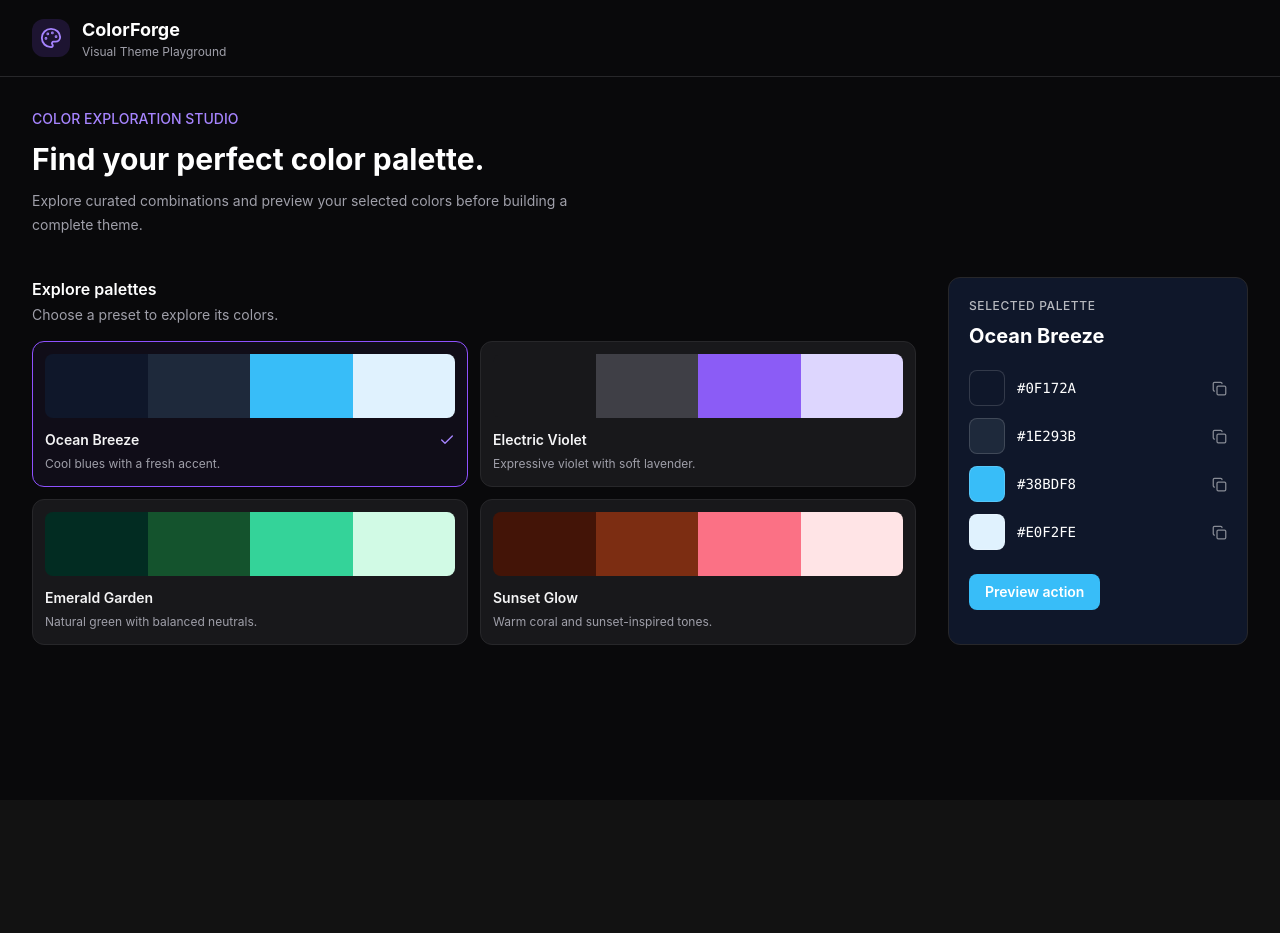
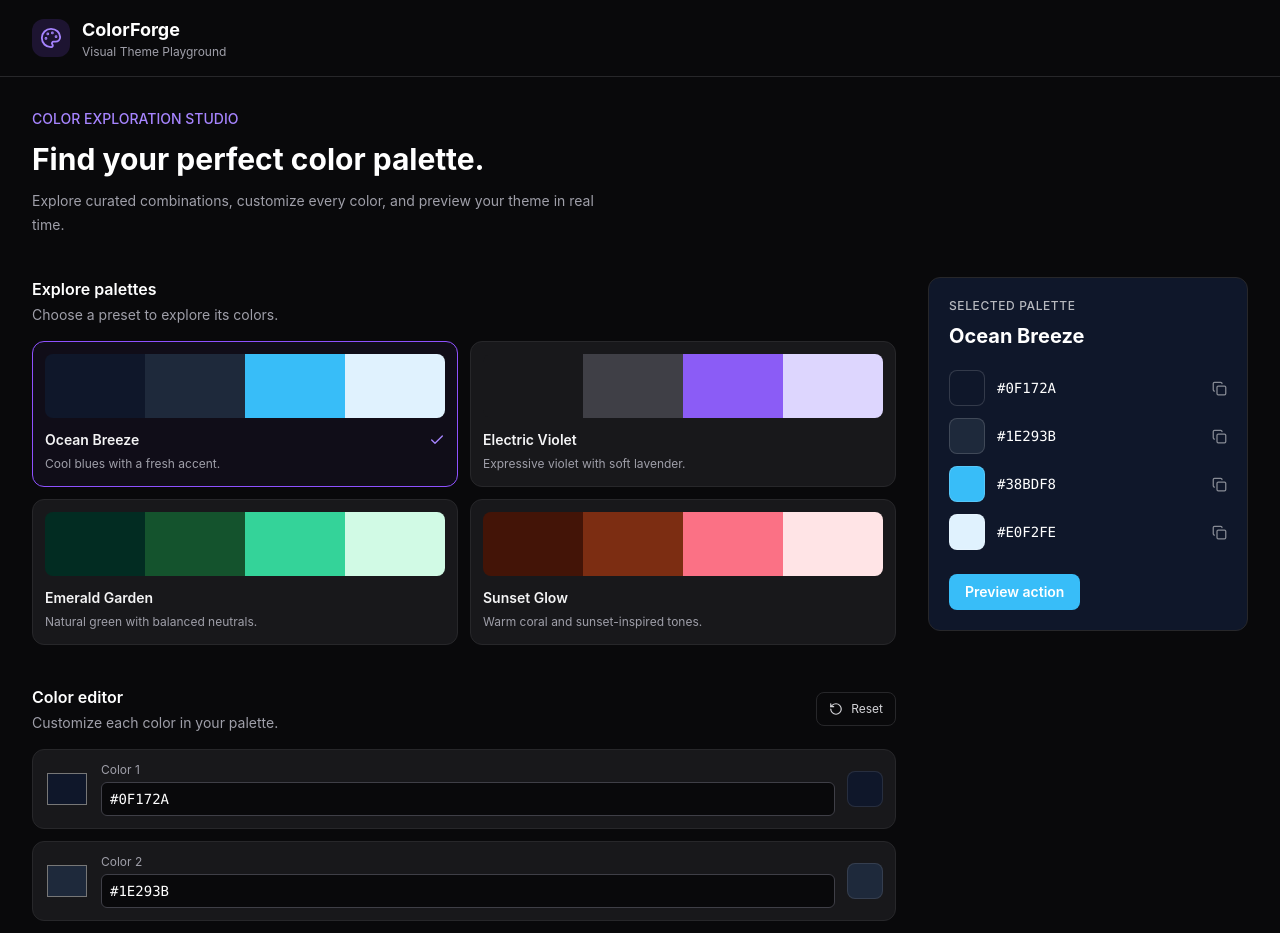
Before and after one commit to KrehantGajjar10/ColorForge, a React (Vite) app in the folder colorforge/: page / in a window 1280 px wide. Shown: the top 933 px of the page. Before the commit the page ends 800 px from the top, so only its background shows below. Built offline with nearby package versions, Linux system fonts and the light colour scheme.

Commit message:
feat: add interactive palette color editor

```diff
--- /dev/null
+++ b/colorforge/src/components/palette/PaletteEditor.tsx
@@ -0,0 +1,121 @@
+import { useState } from "react";
+import { RotateCcw } from "lucide-react";
+import type { Palette } from "../../types";
+
+interface PaletteEditorProps {
+  palette: Palette;
+  onChange: (palette: Palette) => void;
+  onReset: () => void;
+}
+
+export default function PaletteEditor({
+  palette,
+  onChange,
+  onReset,
+}: PaletteEditorProps) {
+  const [hexValues, setHexValues] = useState<Record<number, string>>({});
+
+  function updateColor(index: number, color: string) {
+    const colors = [...palette.colors];
+    colors[index] = color;
+
+    onChange({
+      ...palette,
+      colors,
+      ...(index === 0 ? { background: color } : {}),
+      ...(index === 2 ? { primary: color } : {}),
+    });
+
+    setHexValues((current) => {
+      const next = { ...current };
+      delete next[index];
+      return next;
+    });
+  }
+
+  function updateHex(index: number, value: string) {
+    setHexValues((current) => ({
+      ...current,
+      [index]: value,
+    }));
+
+    if (/^#[0-9a-fA-F]{6}$/.test(value)) {
+      updateColor(index, value);
+    }
+  }
+
+  function resetHex(index: number) {
+    setHexValues((current) => {
+      const next = { ...current };
+      delete next[index];
+      return next;
+    });
+  }
+
+  return (
+    <section>
+      <div className="mb-4 flex items-center justify-between gap-3">
+        <div>
+          <h3 className="font-semibold text-white">Color editor</h3>
+          <p className="mt-1 text-sm text-zinc-400">
+            Customize each color in your palette.
+          </p>
+        </div>
+
+        <button
+          type="button"
+          onClick={() => {
+            setHexValues({});
+            onReset();
+          }}
+          className="flex items-center gap-2 rounded-lg border border-zinc-800 px-3 py-2 text-xs text-zinc-300 transition hover:bg-zinc-900"
+        >
+          <RotateCcw size={14} />
+          Reset
+        </button>
+      </div>
+
+      <div className="space-y-3">
+        {palette.colors.map((color, index) => (
+          <div
+            key={`${palette.id}-${index}`}
+            className="flex items-center gap-3 rounded-xl border border-zinc-800 bg-zinc-900 p-3"
+          >
+            <input
+              type="color"
+              aria-label={`Choose color ${index + 1}`}
+              value={color}
+              onChange={(event) => updateColor(index, event.target.value)}
+              className="h-10 w-11 shrink-0 cursor-pointer rounded-lg border-0 bg-transparent"
+            />
+
+            <div className="min-w-0 flex-1">
+              <label
+                htmlFor={`hex-${palette.id}-${index}`}
+                className="mb-1 block text-xs text-zinc-400"
+              >
+                Color {index + 1}
+              </label>
+
+              <input
+                id={`hex-${palette.id}-${index}`}
+                value={hexValues[index] ?? color}
+                onChange={(event) => updateHex(index, event.target.value)}
+                onBlur={() => resetHex(index)}
+                maxLength={7}
+                spellCheck={false}
+                autoComplete="off"
+                className="w-full rounded-md border border-zinc-700 bg-zinc-950 px-2 py-1.5 font-mono text-sm uppercase text-white outline-none focus:border-violet-500"
+              />
+            </div>
+
+            <div
+              className="h-9 w-9 shrink-0 rounded-lg border border-white/10"
+              style={{ backgroundColor: color }}
+            />
+          </div>
+        ))}
+      </div>
+    </section>
+  );
+}
--- a/colorforge/src/pages/HomePage.tsx
+++ b/colorforge/src/pages/HomePage.tsx
@@ -1,10 +1,19 @@
 import { useState } from "react";
 import { palettes } from "../data/palettes";
+import PaletteEditor from "../components/palette/PaletteEditor";
 import PaletteGallery from "../components/palette/PaletteGallery";
 import PalettePreview from "../components/palette/PalettePreview";
+import type { Palette } from "../types";
 
 export default function HomePage() {
-  const [selectedPalette, setSelectedPalette] = useState(palettes[0]);
+  const [selectedPalette, setSelectedPalette] = useState<Palette>(palettes[0]);
+
+  const originalPalette =
+    palettes.find((item) => item.id === selectedPalette.id) ?? palettes[0];
+
+  const displayPalettes = palettes.map((palette) =>
+    palette.id === selectedPalette.id ? selectedPalette : palette,
+  );
 
   return (
     <main className="mx-auto w-full max-w-[1600px] px-4 py-8 sm:px-6 lg:px-8">
@@ -17,18 +26,28 @@ export default function HomePage() {
       </h2>
 
       <p className="mt-3 max-w-xl text-sm leading-6 text-zinc-400">
-        Explore curated combinations and preview your selected colors before
-        building a complete theme.
+        Explore curated combinations, customize every color, and preview your
+        theme in real time.
       </p>
 
-      <div className="mt-10 grid gap-8 lg:grid-cols-[1fr_300px]">
-        <PaletteGallery
-          palettes={palettes}
-          selectedId={selectedPalette.id}
-          onSelect={setSelectedPalette}
-        />
+      <div className="mt-10 grid items-start gap-8 lg:grid-cols-[minmax(0,1fr)_320px]">
+        <div className="min-w-0 space-y-10">
+          <PaletteGallery
+            palettes={displayPalettes}
+            selectedId={selectedPalette.id}
+            onSelect={setSelectedPalette}
+          />
 
-        <PalettePreview palette={selectedPalette} />
+          <PaletteEditor
+            palette={selectedPalette}
+            onChange={setSelectedPalette}
+            onReset={() => setSelectedPalette(originalPalette)}
+          />
+        </div>
+
+        <div className="min-w-0 lg:sticky lg:top-6">
+          <PalettePreview palette={selectedPalette} />
+        </div>
       </div>
     </main>
   );
```
